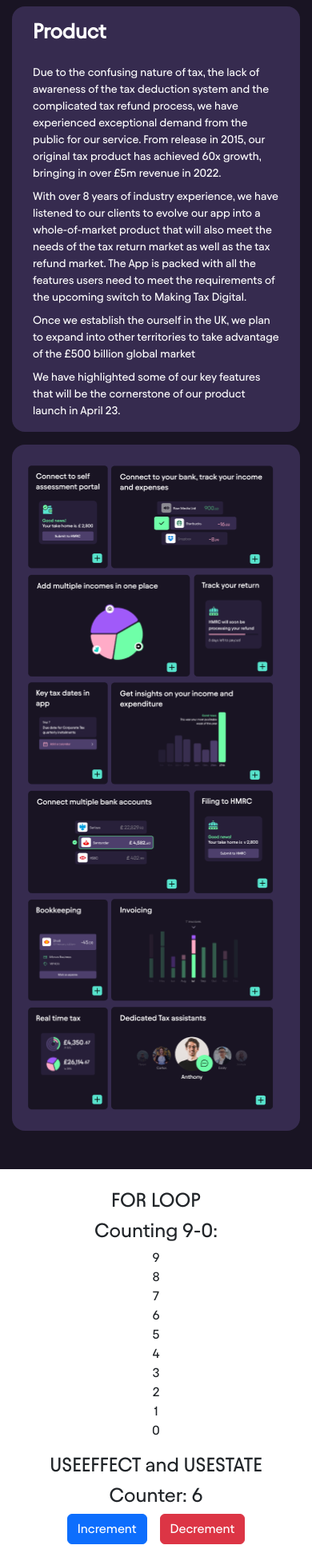
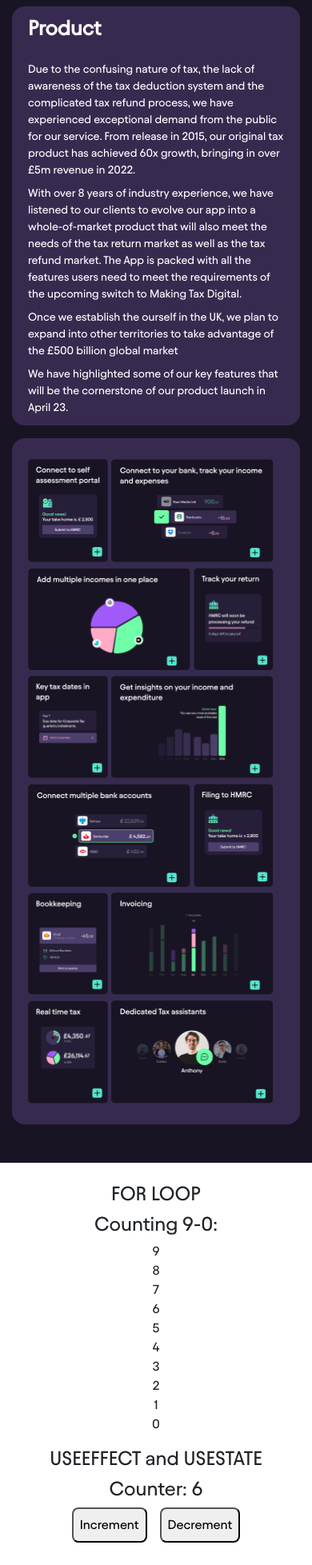
Before and after one commit to BimlaJain/pie-text, a React (Create React App) app: page / in a window 390 px wide. Shown: the part 40-1997 px from the top of the page at 80% size. Built offline with nearby package versions, Linux system fonts and the light colour scheme.

Commit message:
change spacing

```diff
--- a/src/components/home/Js.jsx
+++ b/src/components/home/Js.jsx
@@ -34,8 +34,8 @@ const Counting = () => {
             <div>
                 <h2>USEEFFECT and USESTATE</h2>
                 <h2>Counter: {count}</h2>
-                <button onClick={increment} className="btn btn-primary me-3">Increment</button>
-                <button onClick={decrement} className="btn btn-danger">Decrement</button>
+                <button onClick={increment} className="p-2 border-black text-black rounded-3 me-3">Increment</button>
+                <button onClick={decrement} className="p-2 border-black text-black rounded-3">Decrement</button>
             </div>
         </div>
     );
--- a/src/index.css
+++ b/src/index.css
@@ -319,4 +319,9 @@ thead tr th {
     grid-row: 6/7;
     gap: 4px;
   }
+    .product-card {
+
+      padding: 12px 20px;
+
+    }
 }
```
